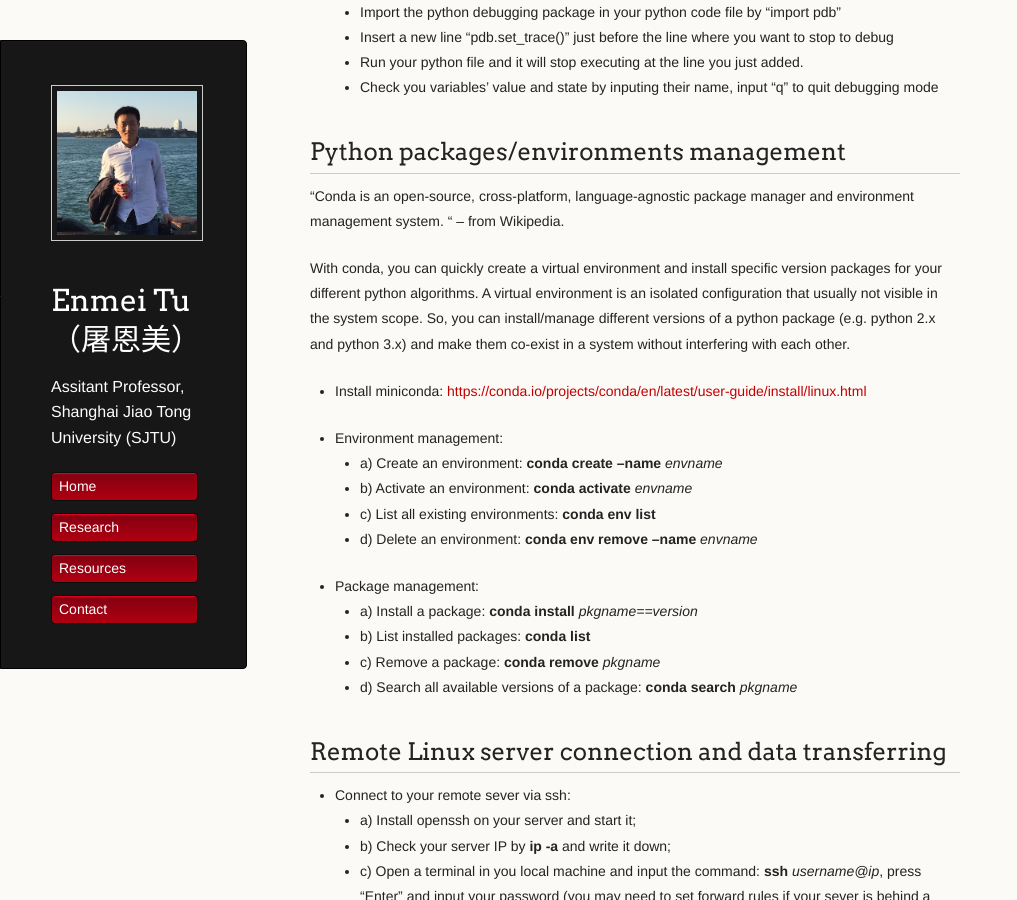
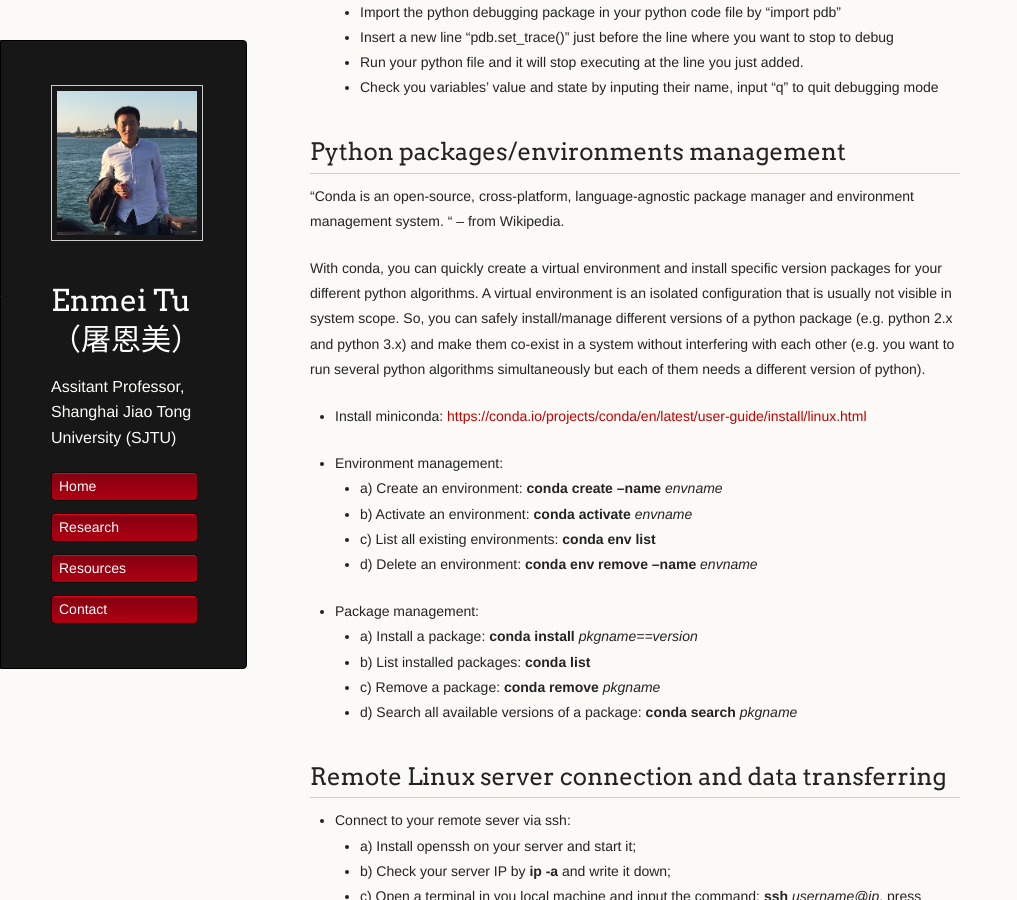
Before and after one commit to hellotem/enmeitu.github.io, a Jekyll site: the page built from resource/linux.md, in a window 1280 px wide and 900 px high, scrolled down 1465 px. Shown: the whole window, without its empty margins (0-1017 px from the left). Built offline with Jekyll 4.4.1, drawn with Linux system fonts in a browser that asks for light colours; our own code applies the rules of GitHub Pages for plain Markdown files.

Commit message:
Update linux.md

```diff
--- a/resource/linux.md
+++ b/resource/linux.md
@@ -51,7 +51,7 @@
 ## Python packages/environments management
 "Conda is an open-source, cross-platform, language-agnostic package manager and environment management system. " -- from Wikipedia.
 
-With conda, you can quickly create a virtual environment and install specific version packages for your different python algorithms. A virtual environment is an isolated configuration that usually not visible in the system scope. So, you can install/manage different versions of a python package (e.g. python 2.x and python 3.x) and make them co-exist in a system without interfering with each other.
+With conda, you can quickly create a virtual environment and install specific version packages for your different python algorithms. A virtual environment is an isolated configuration that is usually not visible in system scope. So, you can safely install/manage different versions of a python package (e.g. python 2.x and python 3.x) and make them co-exist in a system without interfering with each other (e.g. you want to run several python algorithms simultaneously but each of them needs a different version of python).
 
 * Install miniconda: [https://conda.io/projects/conda/en/latest/user-guide/install/linux.html](https://conda.io/projects/conda/en/latest/user-guide/install/linux.html)
 
```
